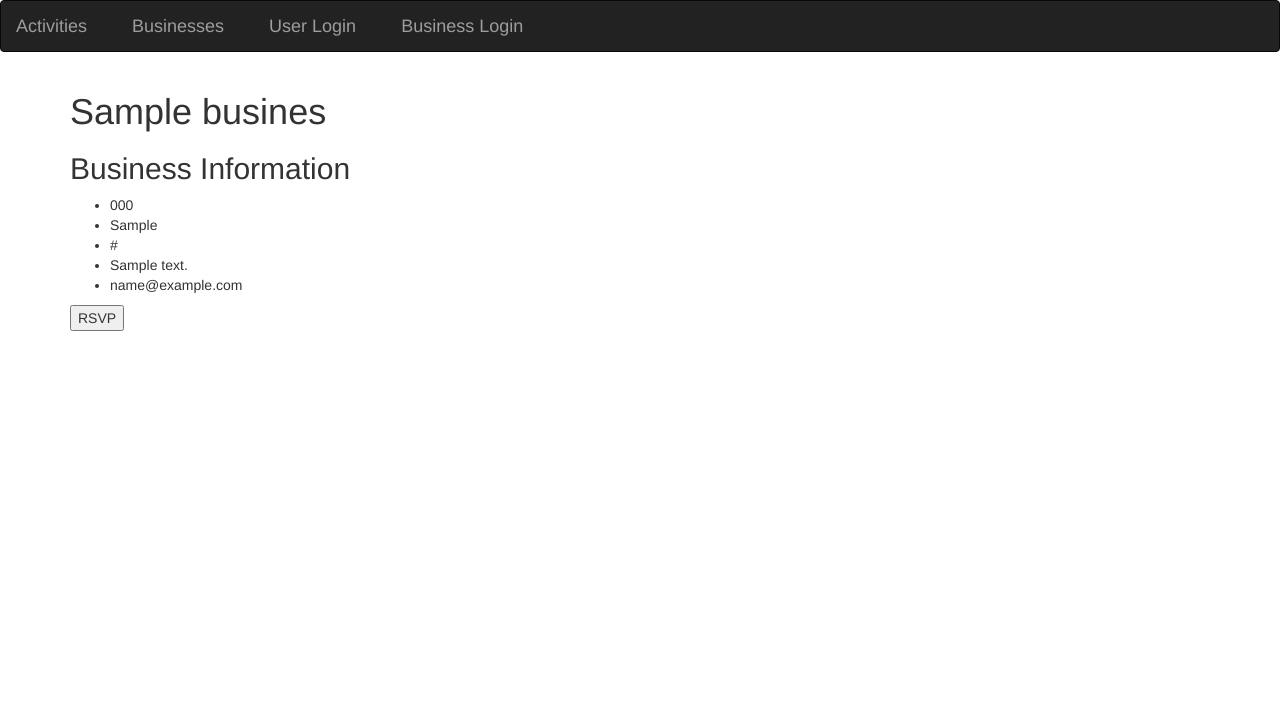
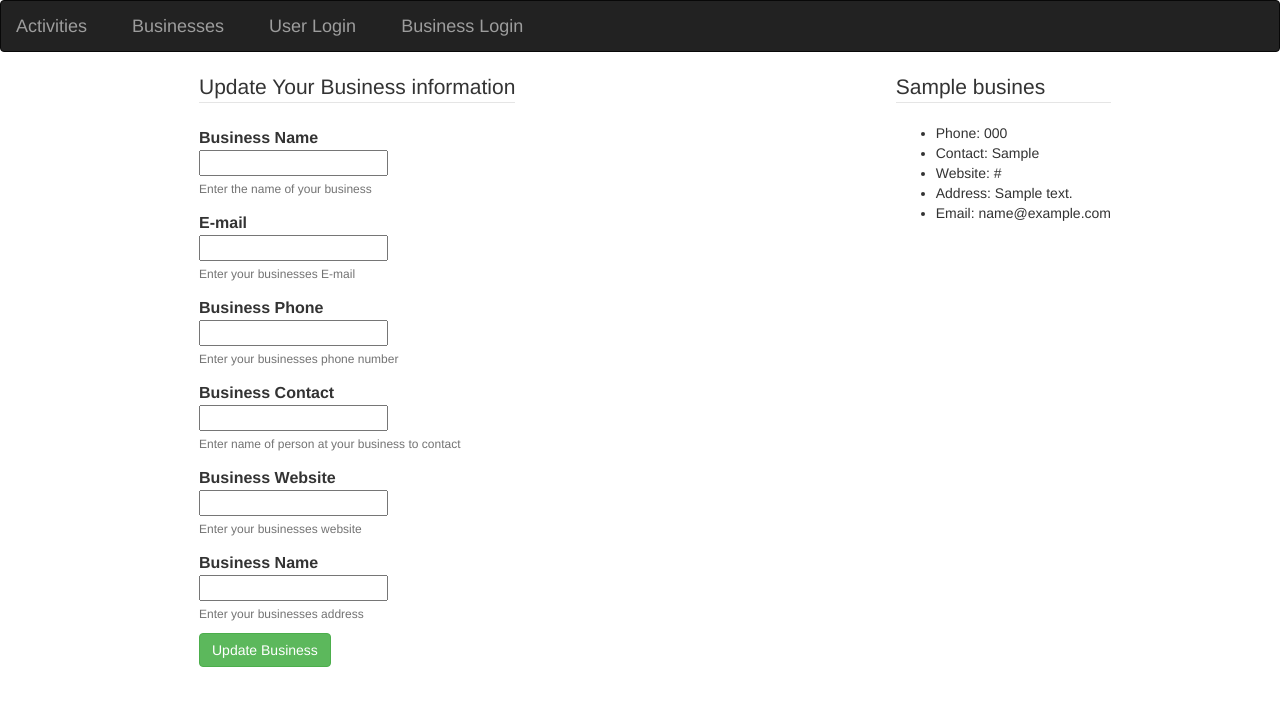
Before and after one commit to chris-swan/walk_ins_welcome, a PHP site: template views/business.html.twig in a window 1280 px wide. Shown: the top 706 px of the page. Run offline with PHP 8.4, Linux system fonts and the light colour scheme; the template is opened without the code that fills it: most values are stand-ins (such as "Sample title", 1, 10 or a date in 2020); some libraries are stand-ins or nearby versions.

Commit message:
add businessupdates file and path adjustments

```diff
--- a/views/business.html.twig
+++ b/views/business.html.twig
@@ -25,17 +25,76 @@
         </div>
         </nav>
         <div class='container'>
-            <h1>{{ business.getBusinessName }}</h1>
-            <h2>Business Information</h2>
-            <ul>
-                <li>{{ business.getBusinessPhone }}</li>
-                <li>{{ business.getBusinessContact }}</li>
-                <li>{{ business.getBusinessWebsite }}</li>
-                <li>{{ business.getBusinessAddress }}</li>
-                <li>{{ business.getBusinessContactEmail }}</li>
-            </ul>
-
-            <button type='submit'>RSVP</button>
+            <div class="container">
+                <div class="left">
+                    <form class="form-horizontal" action='/businesshome' method='POST'>
+                        <input name="_method" type="hidden" value="patch">
+                        <fieldset>
+                            <div id="legend">
+                                <legend class="">Update Your Business information</legend>
+                            </div>
+                            <div class="control-group">
+                                <label class="control-label" for="business_name">Business Name</label>
+                                <div class="controls">
+                                    <input type="text" id="business_name" name="business_name" placeholder="" class="input-xlarge">
+                                    <p class="help-block">Enter the name of your business</p>
+                                </div>
+                            </div>
+                            <div class="control-group">
+                                <label class="control-label" for="business_contact_email">E-mail</label>
+                                <div class="controls">
+                                    <input type="text" id="business_contact_email" name="business_contact_email" placeholder="" class="input-xlarge">
+                                    <p class="help-block">Enter your businesses E-mail</p>
+                                </div>
+                            </div>
+                            <div class="control-group">
+                                <label class="control-label"  for="business_phone">Business Phone</label>
+                                <div class="controls">
+                                    <input type="text" id="business_phone" name="business_phone" placeholder="" class="input-xlarge">
+                                    <p class="help-block">Enter your businesses phone number</p>
+                                </div>
+                            </div>
+                            <div class="control-group">
+                                <label class="control-label"  for="business_contact">Business Contact</label>
+                                <div class="controls">
+                                    <input type="text" id="business_contact" name="business_contact" placeholder="" class="input-xlarge">
+                                    <p class="help-block">Enter name of person at your business to contact</p>
+                                </div>
+                            </div>
+                            <div class="control-group">
+                                <label class="control-label"  for="business_website">Business Website</label>
+                                <div class="controls">
+                                    <input type="text" id="business_website" name="business_website" placeholder="" class="input-xlarge">
+                                    <p class="help-block">Enter your businesses website</p>
+                                </div>
+                            </div>
+                            <div class="control-group">
+                                <label class="control-label"  for="business_address">Business Name</label>
+                                <div class="controls">
+                                    <input type="text" id="business_address" name="business_address" placeholder="" class="input-xlarge">
+                                    <p class="help-block">Enter your businesses address</p>
+                                </div>
+                            </div>
+                            <div class="control-group">
+                                <div class="controls">
+                                    <button class="btn btn-success">Update Business</button>
+                                </div>
+                            </div>
+                        </fieldset>
+                    </form>
+                </div>
+                <div class="right">
+                    <div id="legend">
+                        <legend class="">{{ business.getBusinessName }}</legend>
+                    </div>
+                    <ul>
+                        <li>Phone: {{ business.getBusinessPhone }}</li>
+                        <li>Contact: {{ business.getBusinessContact }}</li>
+                        <li>Website: {{ business.getBusinessWebsite }}</li>
+                        <li>Address: {{ business.getBusinessAddress }}</li>
+                        <li>Email: {{ business.getBusinessContactEmail }}</li>
+                    </ul>
+            </div>
         </div>
     </body>
 </html>
--- a/views/updateuser.html.twig
+++ b/views/updateuser.html.twig
@@ -70,7 +70,7 @@
                 </div>
             </fieldset>
         </form>
-        <form action='delete_user' method='post'>
+        <form action='/userhome' method='post'>
             <button type='submit' class = "btn btn-danger">Delete this User</button>
         </div>
     </div>
```
Also changed, not shown: app/app.php (+7 -3 lines).
